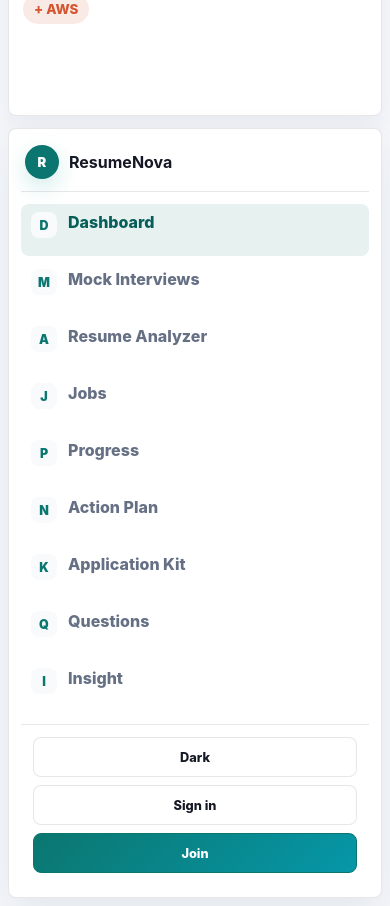
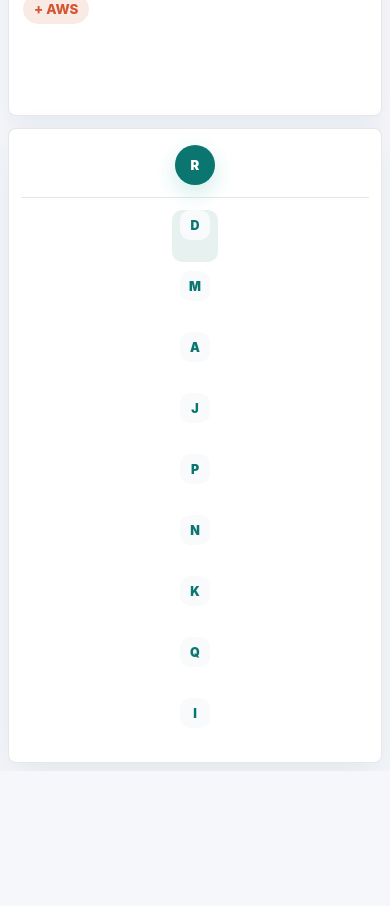
Before and after one commit to chevior/AI-Resume-Analyzer, a React (Create React App) app in the folder frontend/: page / in a window 390 px wide. Shown: the part 3640-4546 px from the top of the page. After the commit the page ends 4411 px from the top, so only its background shows below. Built offline with nearby package versions, Linux system fonts and the light colour scheme.

Commit message:
Convert sidebar to slim navigation rail

```diff
--- a/frontend/src/App.css
+++ b/frontend/src/App.css
@@ -89,7 +89,7 @@ button:disabled {
 
 .appFrame {
   display: grid;
-  grid-template-columns: 236px minmax(0, 1fr);
+  grid-template-columns: 82px minmax(0, 1fr);
   gap: 18px;
   min-height: 100vh;
   padding: 18px;
@@ -100,9 +100,10 @@ button:disabled {
   top: 24px;
   display: flex;
   flex-direction: column;
-  gap: 16px;
+  align-items: center;
+  gap: 18px;
   height: calc(100vh - 48px);
-  padding: 16px 14px;
+  padding: 16px 10px;
   overflow-y: auto;
   border: 1px solid var(--line);
   border-radius: 8px;
@@ -111,22 +112,27 @@ button:disabled {
 }
 
 .brandBlock {
-  display: flex;
-  align-items: center;
-  gap: 10px;
+  display: grid;
+  place-items: center;
+  width: 100%;
   min-height: 44px;
-  padding: 4px 4px 12px;
+  padding: 4px 0 12px;
   border-bottom: 1px solid var(--line);
 }
 
 .brandBlock strong {
+  position: absolute;
+  width: 1px;
+  height: 1px;
+  overflow: hidden;
+  clip: rect(0 0 0 0);
   font-size: 1rem;
   line-height: 1.1;
 }
 
 .brandMark {
-  width: 34px;
-  height: 34px;
+  width: 40px;
+  height: 40px;
   flex: 0 0 auto;
   display: grid;
   place-items: center;
@@ -137,47 +143,6 @@ button:disabled {
   font-size: 0.82rem;
   font-weight: 950;
   box-shadow: 0 8px 22px rgba(12, 159, 145, 0.2);
-}
-
-.accountPanel {
-  display: grid;
-  gap: 8px;
-  margin-top: auto;
-  padding-top: 14px;
-  border-top: 1px solid var(--line);
-  box-shadow: none;
-}
-
-.accountActions {
-  display: grid;
-  grid-template-columns: repeat(2, minmax(0, 1fr));
-  gap: 8px;
-}
-
-.accountActions.guestActions {
-  grid-template-columns: repeat(3, minmax(0, 1fr));
-}
-
-.accountActions button {
-  min-width: 0;
-  min-height: 40px;
-  padding: 8px;
-  font-size: 0.8rem;
-  box-shadow: none;
-}
-
-.accountActions .primaryButton {
-  background: linear-gradient(135deg, var(--primary), #0697a8);
-}
-
-.themeAction {
-  display: inline-flex;
-  align-items: center;
-  justify-content: center;
-  gap: 6px;
-  background: var(--panel-2);
-  border-color: var(--line);
-  color: var(--text);
 }
 
 .searchBox input,
@@ -201,31 +166,35 @@ button:disabled {
 
 .sideNav {
   display: grid;
-  gap: 5px;
+  justify-items: center;
+  gap: 9px;
+  width: 100%;
 }
 
 .sideNav button {
+  position: relative;
   display: grid;
-  grid-template-columns: 28px minmax(0, 1fr);
-  align-items: center;
-  gap: 9px;
-  min-height: 42px;
+  place-items: center;
+  width: 46px;
+  height: 46px;
+  min-height: 46px;
   border: 0;
-  border-radius: 8px;
+  border-radius: 10px;
   background: transparent;
   color: var(--muted);
-  padding: 8px 10px;
+  padding: 0;
   font-weight: 800;
-  text-align: left;
+  font-size: 0;
+  text-align: center;
   min-width: 0;
 }
 
 .sideNav button span {
-  width: 26px;
-  height: 26px;
+  width: 30px;
+  height: 30px;
   display: grid;
   place-items: center;
-  border-radius: 8px;
+  border-radius: 10px;
   background: var(--panel-2);
   color: var(--primary);
   font-size: 0.78rem;
@@ -236,6 +205,33 @@ button:disabled {
 .sideNav button:hover {
   background: var(--primary-soft);
   color: var(--primary-dark);
+}
+
+.sideNav button::after {
+  content: attr(aria-label);
+  position: absolute;
+  left: calc(100% + 10px);
+  top: 50%;
+  z-index: 4;
+  min-width: max-content;
+  padding: 7px 9px;
+  border: 1px solid var(--line);
+  border-radius: 8px;
+  background: var(--panel);
+  color: var(--text);
+  box-shadow: var(--soft-shadow);
+  font-size: 0.78rem;
+  font-weight: 850;
+  opacity: 0;
+  pointer-events: none;
+  transform: translateY(-50%) translateX(-4px);
+  transition: opacity 120ms ease, transform 120ms ease;
+}
+
+.sideNav button:hover::after,
+.sideNav button:focus-visible::after {
+  opacity: 1;
+  transform: translateY(-50%) translateX(0);
 }
 
 .workspace {
@@ -278,52 +274,6 @@ button:disabled {
   font-size: 0.76rem;
   font-weight: 900;
   text-transform: uppercase;
-}
-
-.avatarBlock {
-  display: flex;
-  align-items: center;
-  gap: 11px;
-  min-height: 68px;
-  padding: 10px 11px;
-  border: 1px solid color-mix(in srgb, var(--primary) 30%, var(--line));
-  border-left: 4px solid var(--primary);
-  border-radius: 8px;
-  background:
-    linear-gradient(135deg, color-mix(in srgb, var(--primary-soft) 55%, transparent), transparent 70%),
-    color-mix(in srgb, var(--panel) 94%, transparent);
-}
-
-.avatarInitials {
-  width: 42px;
-  height: 42px;
-  display: grid;
-  place-items: center;
-  border: 4px solid #fff;
-  border-radius: 50%;
-  background: linear-gradient(135deg, var(--primary), #168f84);
-  color: #fff;
-  font-size: 1.05rem;
-  font-weight: 900;
-  box-shadow: 0 10px 20px rgba(12, 159, 145, 0.18);
-}
-
-.avatarBlock div {
-  display: grid;
-  gap: 1px;
-}
-
-.avatarBlock strong {
-  max-width: 190px;
-  color: var(--text);
-  font-size: 0.98rem;
-  line-height: 1.2;
-}
-
-.avatarBlock small {
-  color: color-mix(in srgb, var(--muted) 88%, var(--text));
-  font-size: 0.8rem;
-  font-weight: 650;
 }
 
 .dashboardHero,
@@ -1249,19 +1199,6 @@ button:disabled {
     padding: 12px;
   }
 
-  .accountActions {
-    grid-template-columns: repeat(2, minmax(0, 1fr));
-  }
-
-  .accountActions.guestActions {
-    grid-template-columns: 1fr;
-  }
-
-  .accountPanel {
-    gap: 12px;
-    padding: 12px;
-  }
-
   .sideNav,
   .dashboardGrid,
   .featureList,
--- a/frontend/src/App.js
+++ b/frontend/src/App.js
@@ -285,16 +285,6 @@ function App() {
       setError(err.response?.data?.error || "GitHub login is unavailable right now.");
       setLoading(false);
     }
-  };
-
-  const handleLogout = () => {
-    setUser(null);
-    setIsAdmin(false);
-    setResult(null);
-    setFile(null);
-    setJobMatch(null);
-    setActiveSection("dashboard");
-    setError("");
   };
 
   const handleFileChange = (e) => {
@@ -732,35 +722,11 @@ function App() {
         </div>
         <nav className="sideNav" id="sidebar-options">
           {NAV_ITEMS.map((item) => (
-            <button key={item.id} className={activeSection === item.id ? "active" : ""} onClick={() => setActiveSection(item.id)}>
+            <button key={item.id} className={activeSection === item.id ? "active" : ""} onClick={() => setActiveSection(item.id)} aria-label={item.label} title={item.label}>
               <span>{item.mark}</span>{item.label}
             </button>
           ))}
         </nav>
-        <section className="accountPanel">
-          {user && (
-            <div className="avatarBlock" title={user.profile_verified ? `Verified by ${user.verified_by}` : "Profile not verified"}>
-              <span className="avatarInitials">{user.initials || user.username?.slice(0, 2).toUpperCase()}</span>
-              <div>
-                <strong>{user.display_name || user.username}</strong>
-                <small>{user.profile_verified ? "Verified profile" : "Profile"}</small>
-              </div>
-            </div>
-          )}
-          <div className={user ? "accountActions" : "accountActions guestActions"}>
-            <button className="iconButton themeAction" onClick={() => setTheme(theme === "light" ? "dark" : "light")} aria-label="Toggle theme">
-              {theme === "light" ? "Dark" : "Light"}
-            </button>
-            {user ? (
-              <button className="secondaryButton" onClick={handleLogout}>Logout</button>
-            ) : (
-              <>
-                <button className="secondaryButton" onClick={() => setAuthMode("login")}>Sign in</button>
-                <button className="primaryButton" onClick={() => setAuthMode("register")}>Join</button>
-              </>
-            )}
-          </div>
-        </section>
       </aside>
 
       <main className="workspace">
```
